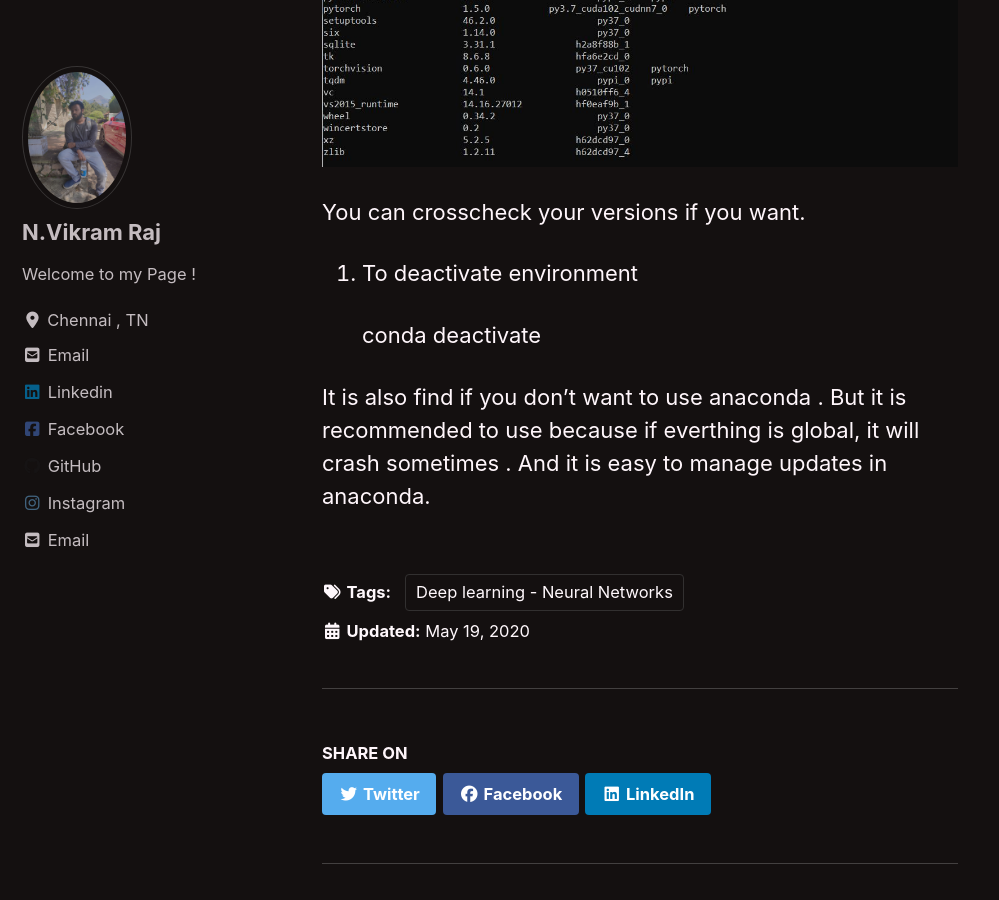
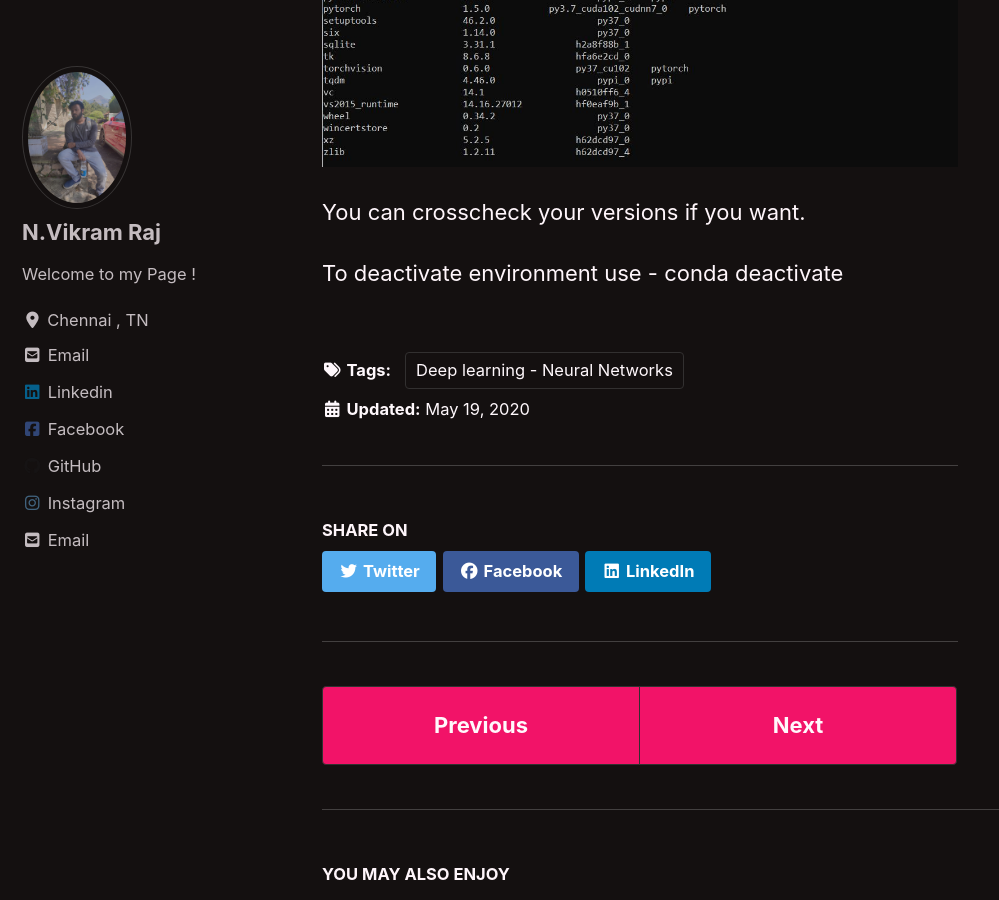
Before and after one commit to nvikramraj/nvikramraj.github.io, a Jekyll site: the page built from _posts/2020-05-19-Anaconda.md, in a window 1280 px wide and 900 px high, scrolled down 3073 px. Shown: the whole window, without its empty margins (0-999 px from the left). Built offline with Jekyll 4.4.1, drawn with Linux system fonts in a browser that asks for light colours; cached includes are drawn as plain includes; nearby versions of some CDN libraries; some of the changed text lies outside the part shown.

Commit message:
Page creation

```diff
--- a/_posts/2020-05-19-Anaconda.md
+++ b/_posts/2020-05-19-Anaconda.md
@@ -72,8 +72,4 @@ the command "conda list"
 
 You can crosscheck your versions if you want.
 
-9. To deactivate environment
-
-	conda deactivate
-
-It is also find if you don't want to use anaconda . But it is recommended to use because if everthing is global, it will crash sometimes . And it is easy to manage updates in anaconda.
+To deactivate environment use - conda deactivate
```
